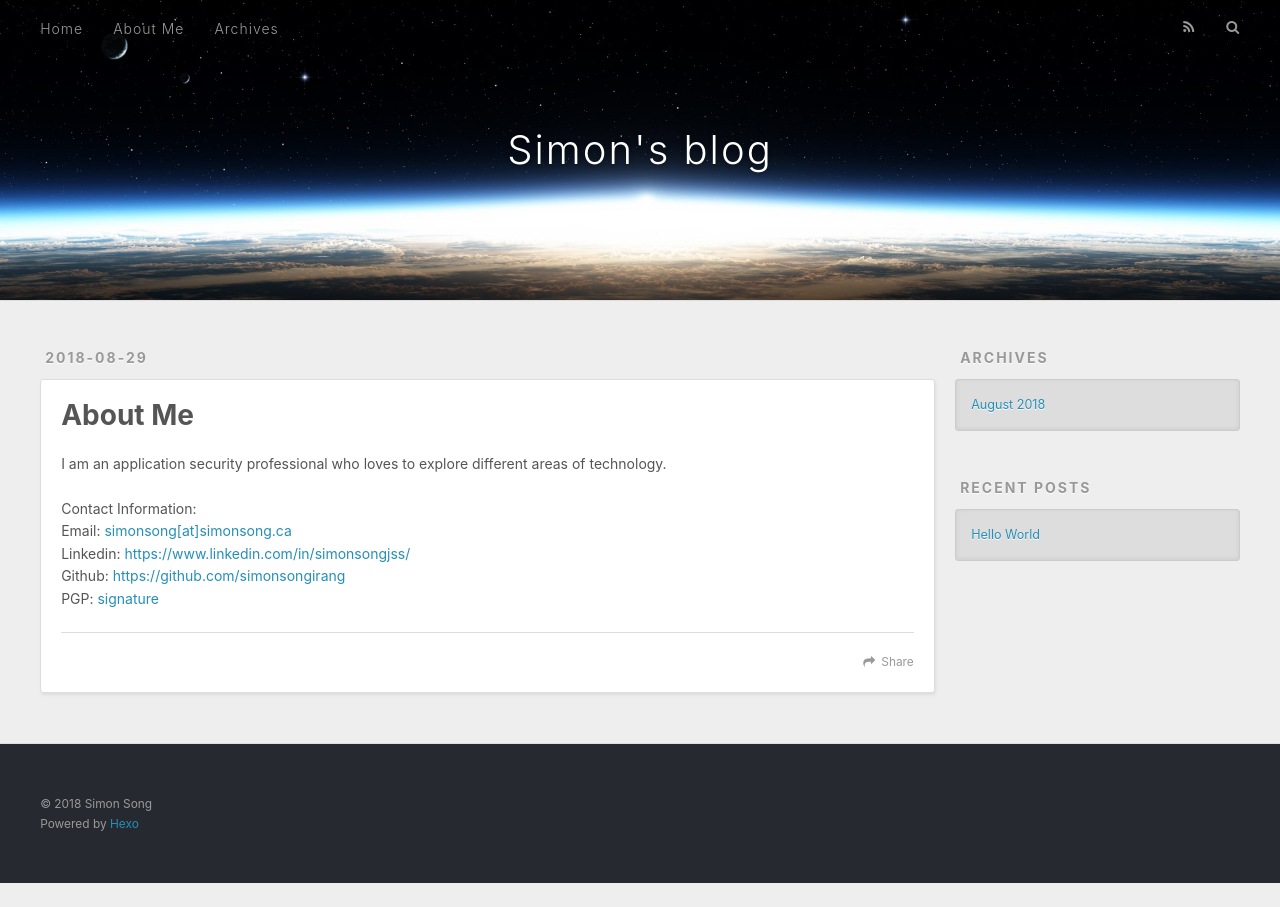
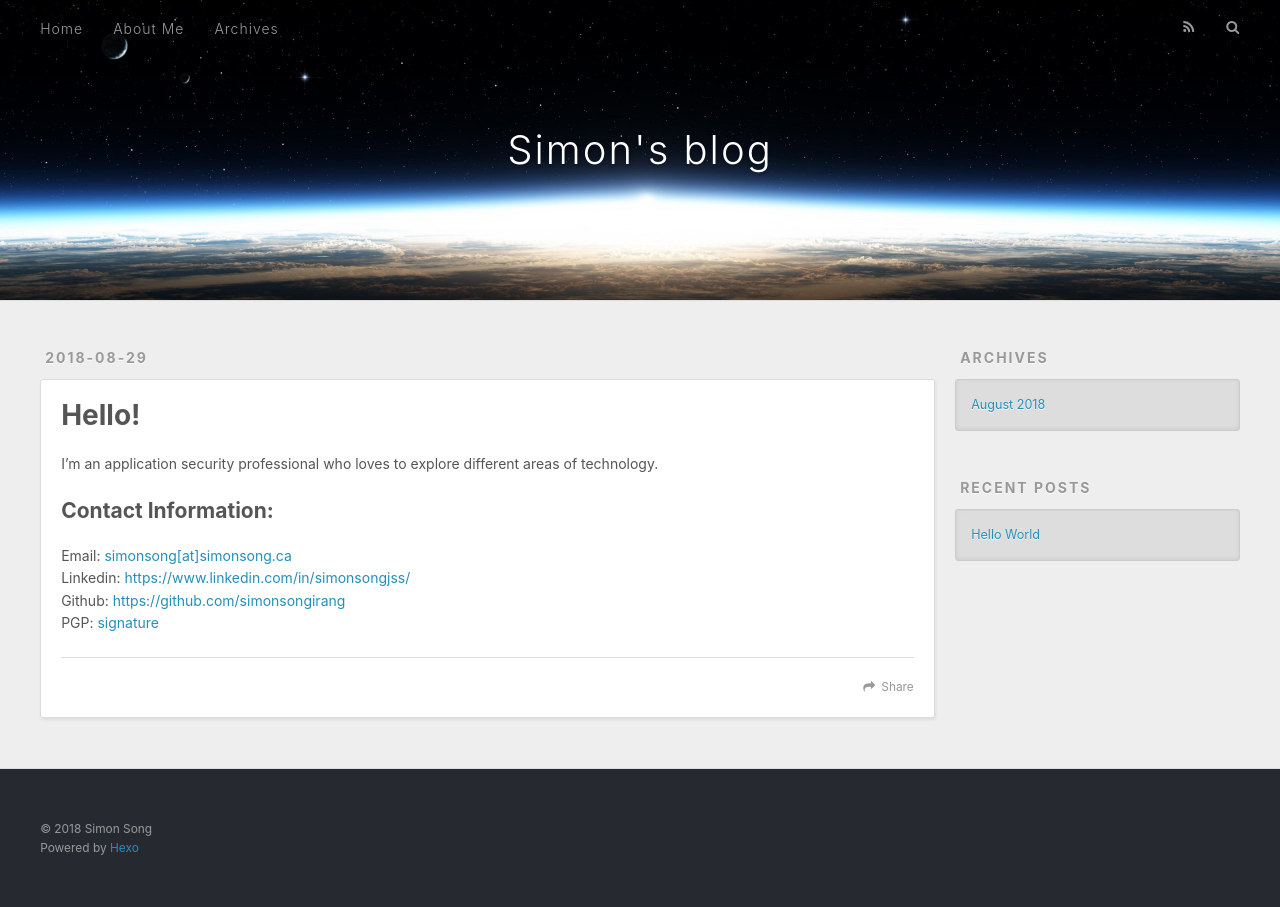
Before and after one commit to simonsongirang/simonsongirang.github.io, a plain HTML site: page aboutme/index.html in a window 1280 px wide. Before the commit the page ends 883 px from the top, so only its background shows below. Drawn offline with nearby package versions, Linux system fonts and the light colour scheme.

Commit message:
Site updated: 2018-09-01 00:04:24

```diff
--- a/aboutme/index.html
+++ b/aboutme/index.html
@@ -5,19 +5,19 @@
 
 
 
-  <title>About Me | Simon&#39;s blog</title>
+  <title>Hello! | Simon&#39;s blog</title>
   <meta name="viewport" content="width=device-width, initial-scale=1, maximum-scale=1">
-  <meta name="description" content="I am an application security professional who loves to explore different areas of technology. Contact Information:Email: simonsong[at]simonsong.caLinkedin: https://www.linkedin.com/in/simonsongjss/Git">
+  <meta name="description" content="I’m an application security professional who loves to explore different areas of technology. Contact Information:Email: simonsong[at]simonsong.caLinkedin: https://www.linkedin.com/in/simonsongjss/Gith">
 <meta property="og:type" content="website">
-<meta property="og:title" content="About Me">
+<meta property="og:title" content="Hello!">
 <meta property="og:url" content="https://blog.simonsong.ca/aboutme/index.html">
 <meta property="og:site_name" content="Simon&#39;s blog">
-<meta property="og:description" content="I am an application security professional who loves to explore different areas of technology. Contact Information:Email: simonsong[at]simonsong.caLinkedin: https://www.linkedin.com/in/simonsongjss/Git">
+<meta property="og:description" content="I’m an application security professional who loves to explore different areas of technology. Contact Information:Email: simonsong[at]simonsong.caLinkedin: https://www.linkedin.com/in/simonsongjss/Gith">
 <meta property="og:locale" content="default">
-<meta property="og:updated_time" content="2018-09-01T03:43:47.244Z">
+<meta property="og:updated_time" content="2018-09-01T04:04:13.948Z">
 <meta name="twitter:card" content="summary">
-<meta name="twitter:title" content="About Me">
-<meta name="twitter:description" content="I am an application security professional who loves to explore different areas of technology. Contact Information:Email: simonsong[at]simonsong.caLinkedin: https://www.linkedin.com/in/simonsongjss/Git">
+<meta name="twitter:title" content="Hello!">
+<meta name="twitter:description" content="I’m an application security professional who loves to explore different areas of technology. Contact Information:Email: simonsong[at]simonsong.caLinkedin: https://www.linkedin.com/in/simonsongjss/Gith">
 
     <link rel="alternate" href="/atom.xml" title="Simon&#39;s blog" type="application/atom+xml">
 
@@ -80,7 +80,7 @@
 
 
     <h1 class="article-title" itemprop="name">
-      About Me
+      Hello!
     </h1>
 
 
@@ -88,13 +88,13 @@
 
     <div class="article-entry" itemprop="articleBody">
 
-        <p>I am an application security professional who loves to explore different areas of technology.</p>
-<p>Contact Information:<br>Email: <a href="mailto:simonsong@simonsong.ca" target="_blank" rel="noopener">simonsong[at]simonsong.ca</a><br>Linkedin: <a href="https://www.linkedin.com/in/simonsongjss" target="_blank" rel="noopener">https://www.linkedin.com/in/simonsongjss/</a><br>Github: <a href="https://github.com/simonsongirang" target="_blank" rel="noopener">https://github.com/simonsongirang</a><br>PGP: <a href="simon_pubkey.asc">signature</a></p>
+        <p>I’m an application security professional who loves to explore different areas of technology.</p>
+<h2 id="Contact-Information"><a href="#Contact-Information" class="headerlink" title="Contact Information:"></a>Contact Information:</h2><p>Email: <a href="mailto:simonsong@simonsong.ca" target="_blank" rel="noopener">simonsong[at]simonsong.ca</a><br>Linkedin: <a href="https://www.linkedin.com/in/simonsongjss" target="_blank" rel="noopener">https://www.linkedin.com/in/simonsongjss/</a><br>Github: <a href="https://github.com/simonsongirang" target="_blank" rel="noopener">https://github.com/simonsongirang</a><br>PGP: <a href="simon_pubkey.asc">signature</a></p>
 
 
     </div>
     <footer class="article-footer">
-      <a data-url="https://blog.simonsong.ca/aboutme/index.html" data-id="cjlivurgx0001ulavlevkkglx" class="article-share-link">Share</a>
+      <a data-url="https://blog.simonsong.ca/aboutme/index.html" data-id="cjliwkwf70000yuavgdghwod8" class="article-share-link">Share</a>
 
 
     </footer>
```
Also changed, not shown: 2018/08/29/hello-world/index.html (+1 -1 lines), index.html (+1 -1 lines).
